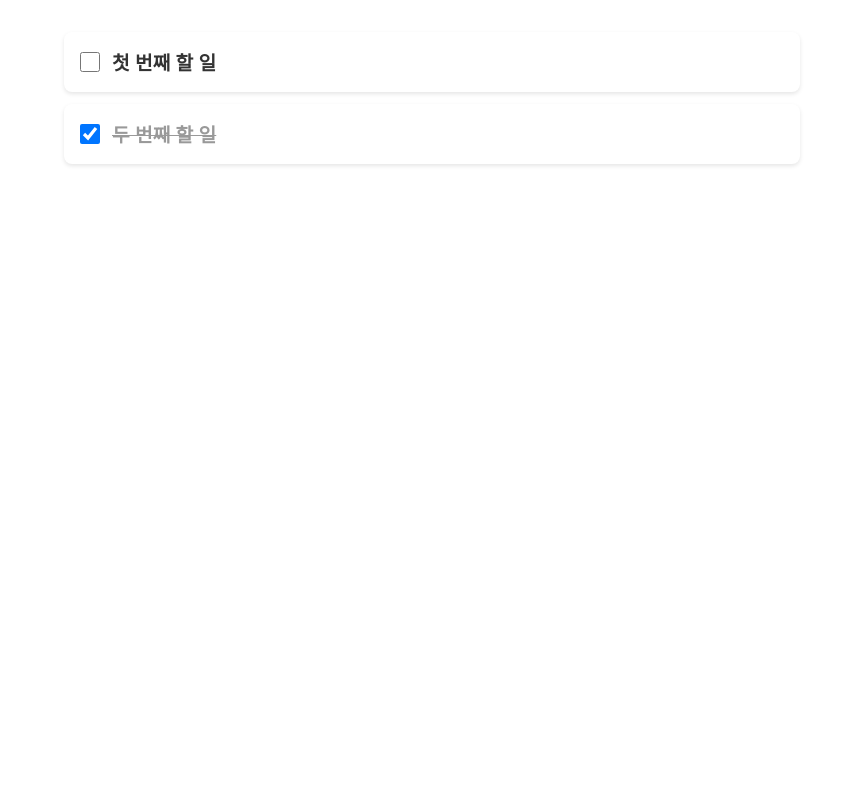
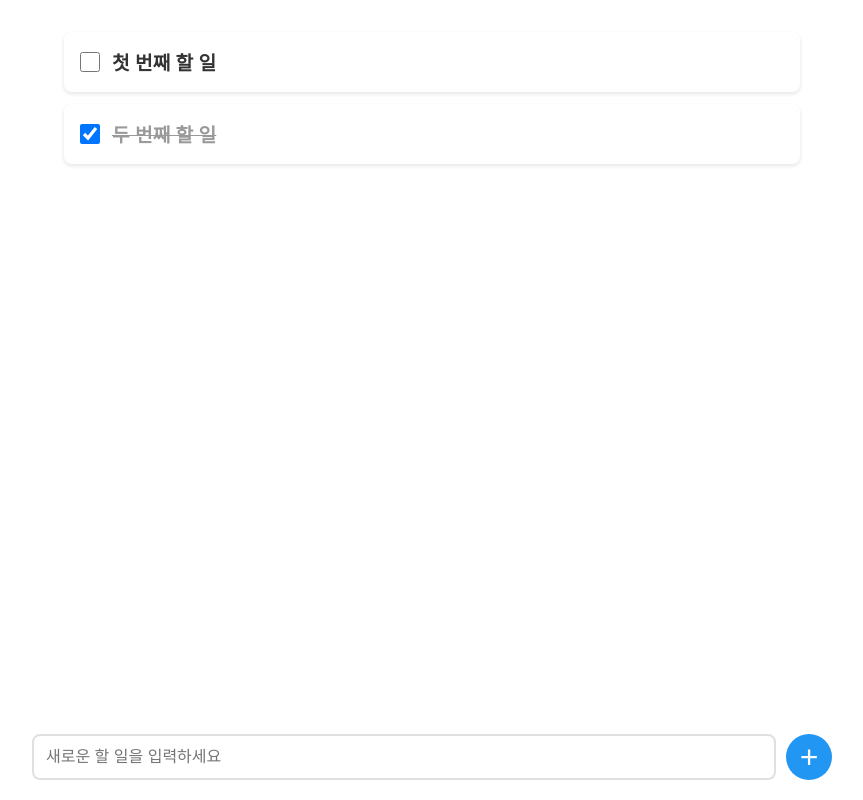
Before and after one commit to chohk10/todo-list-web, a Next.js app: page / in a window 1280 px wide. Shown: the whole page, without its empty margins (208-1071 px from the left). Built offline with nearby package versions, Linux system fonts and the light colour scheme.

Commit message:
feat: Implement todo input field

```diff
--- a/next.config.ts
+++ b/next.config.ts
@@ -3,6 +3,7 @@ import type { NextConfig } from "next";
 const nextConfig: NextConfig = {
     /* config options here */
     reactStrictMode: true,
+    devIndicators: false,
 };
 
 export default nextConfig;
--- a/src/app/page.tsx
+++ b/src/app/page.tsx
@@ -2,6 +2,7 @@
 
 import { css } from '@emotion/react';
 import { TodoCard } from '@/components/TodoCard';
+import { TodoInput } from '@/components/TodoInput';
 import { useState } from 'react';
 
 const containerStyles = css`
@@ -9,6 +10,7 @@ const containerStyles = css`
   margin: 0 auto;
   padding: 20px;
   min-height: 100vh;
+  padding-bottom: 100px;
 `;
 
 interface Todo {
@@ -37,6 +39,15 @@ export default function Home() {
     ));
   };
 
+  const handleAdd = (title: string) => {
+    const newTodo: Todo = {
+      id: Math.max(...todos.map(todo => todo.id), 0) + 1,
+      title,
+      isCompleted: false
+    };
+    setTodos([...todos, newTodo]);
+  };
+
   return (
     <div css={containerStyles}>
       {todos.map(todo => (
@@ -47,6 +58,7 @@ export default function Home() {
           onToggle={() => handleToggle(todo.id)}
         />
       ))}
+      <TodoInput onAdd={handleAdd} />
     </div>
   );
 }
--- /dev/null
+++ b/src/components/TodoInput.tsx
@@ -0,0 +1,87 @@
+import { css } from '@emotion/react';
+import { useState, KeyboardEvent } from 'react';
+
+interface TodoInputProps {
+  onAdd: (title: string) => void;
+}
+
+const containerStyles = css`
+  position: fixed;
+  bottom: 0;
+  left: 0;
+  right: 0;
+  padding: 20px;
+  padding-top: 0px;
+`;
+
+const inputContainerStyles = css`
+  max-width: 800px;
+  margin: 0 auto;
+  display: flex;
+  gap: 10px;
+`;
+
+const inputStyles = css`
+  flex: 1;
+  padding: 12px;
+  border: 2px solid #e0e0e0;
+  border-radius: 8px;
+  font-size: 1rem;
+  outline: none;
+  transition: border-color 0.2s ease;
+
+  &:focus {
+    border-color: #2196F3;
+  }
+`;
+
+const buttonStyles = css`
+  width: 46px;
+  height: 46px;
+  background-color: #2196F3;
+  color: white;
+  border: none;
+  border-radius: 50%;
+  font-size: 2rem;
+  cursor: pointer;
+  transition: background-color 0.2s ease;
+
+  &:hover {
+    background-color: #1976D2;
+  }
+`;
+
+export const TodoInput = ({ onAdd }: TodoInputProps) => {
+  const [title, setTitle] = useState('');
+
+  const handleSubmit = () => {
+    if (title.trim()) {
+      onAdd(title.trim());
+      setTitle('');
+    }
+  };
+
+  const handleKeyPress = (e: KeyboardEvent<HTMLInputElement>) => {
+    if (e.key === 'Enter') {
+      handleSubmit();
+    }
+  };
+
+  return (
+    <div css={containerStyles}>
+      <div css={inputContainerStyles}>
+        <input
+          css={inputStyles}
+          type="text"
+          value={title}
+          onChange={(e) => setTitle(e.target.value)}
+          onKeyPress={handleKeyPress}
+          placeholder="새로운 할 일을 입력하세요"
+        />
+        <button css={buttonStyles} onClick={handleSubmit}>
+          +
+        </button>
+      </div>
+    </div>
+  );
+};
```
